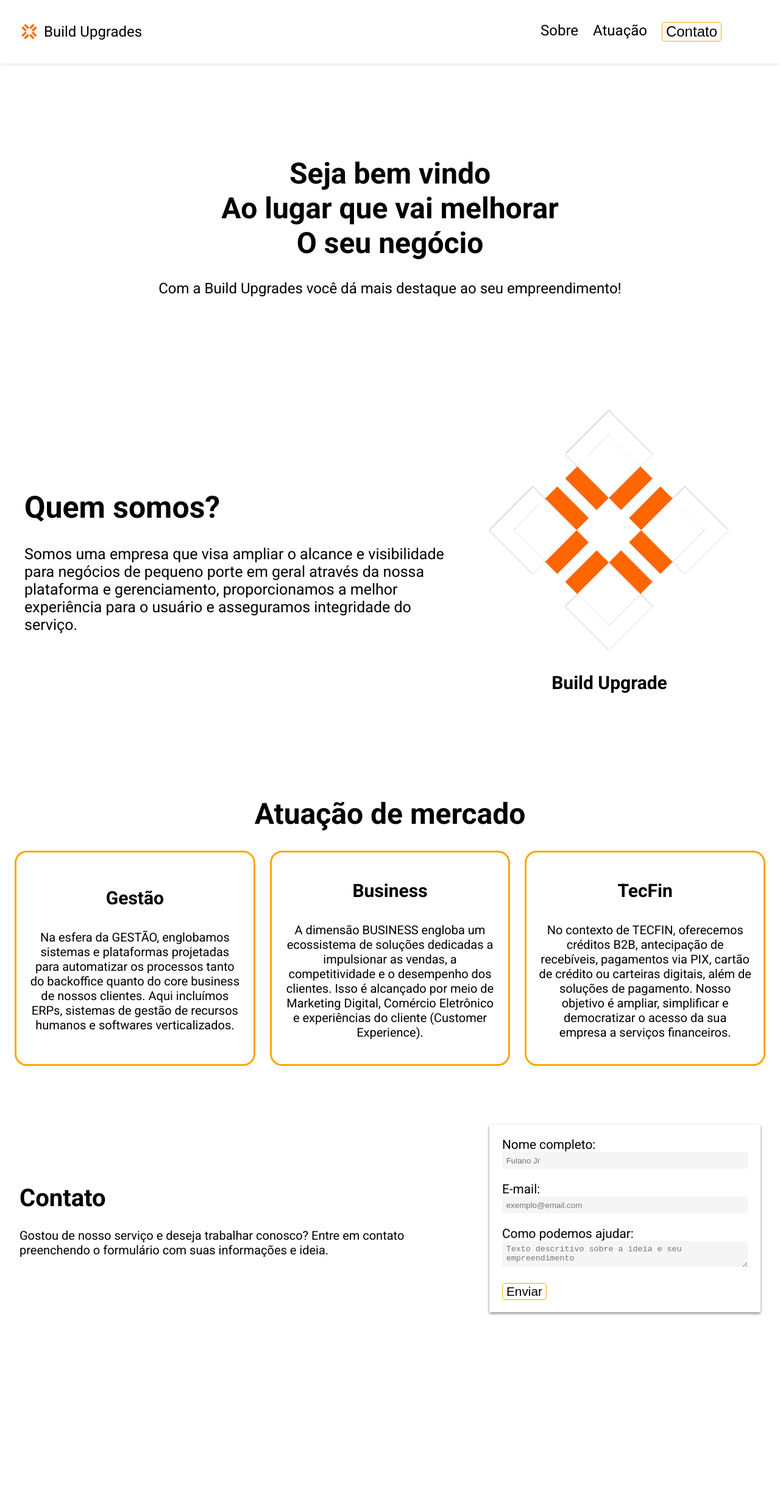
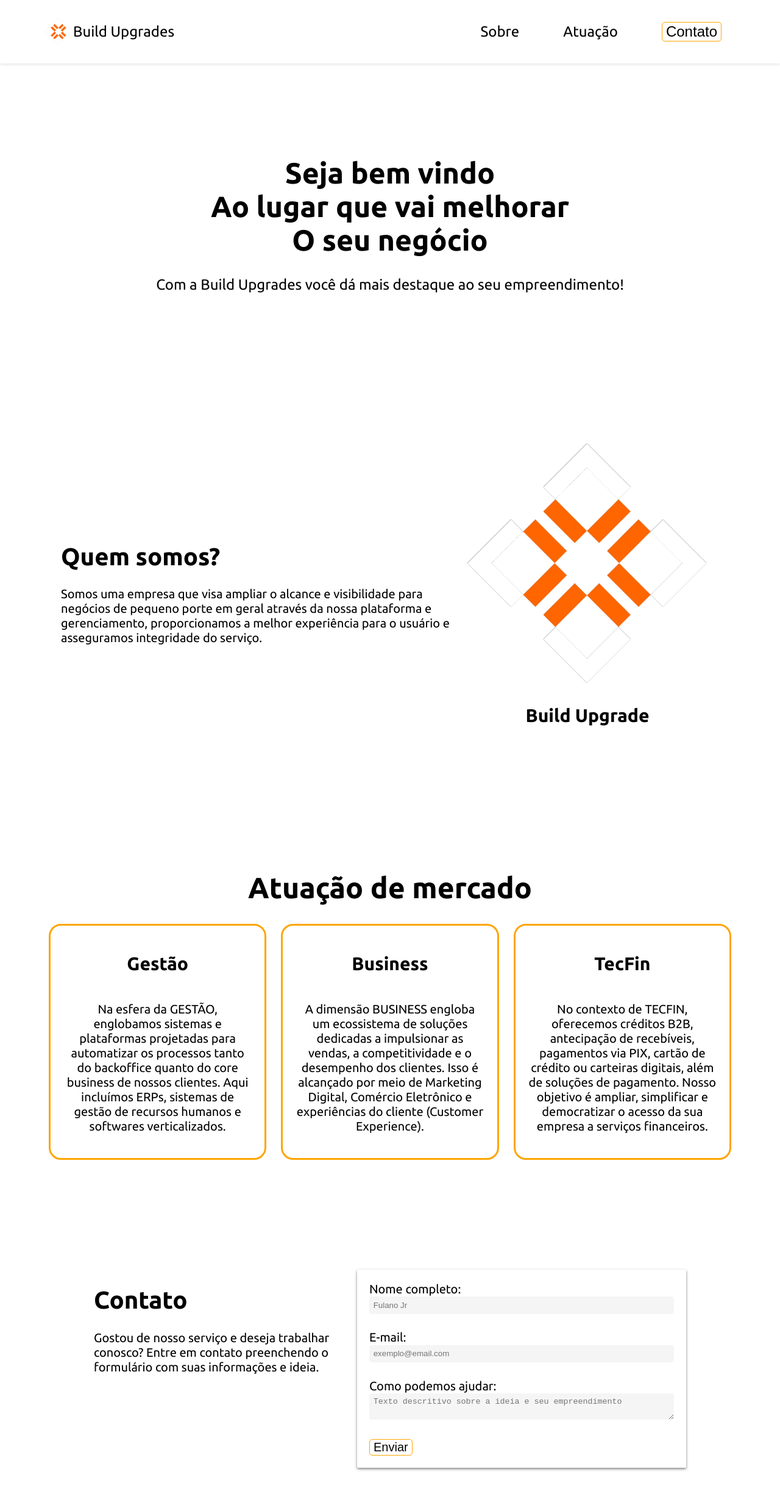
Before and after one commit to kiqBueno/Build-Upgrades, a React (Create React App) app: page /Pagina-inicial in a window 1280 px wide. Shown: the top 2450 px of the page at 61% size. Before the commit the page ends 2184 px from the top, so only its background shows below. Built offline with nearby package versions, Linux system fonts and the light colour scheme.

Commit message:
Finalização do prototipo para computadores

```diff
--- a/public/index.html
+++ b/public/index.html
@@ -2,22 +2,22 @@
 <html lang="pt-br">
   <head>
     <meta charset="utf-8" />
-    <link rel="icon" href="%PUBLIC_URL%/favicon.ico" />
+    <link rel="icon" href="/icon.png" />
     <link rel="preconnect" href="https://fonts.googleapis.com" />
     <link rel="preconnect" href="https://fonts.gstatic.com" crossorigin />
     <link
+      href="https://fonts.googleapis.com/css2?family=Ubuntu:ital,wght@0,300;0,400;0,500;0,700;1,300;1,400;1,500;1,700&display=swap"
       rel="stylesheet"
-      href="https://fonts.googleapis.com/css2?family=Roboto:wght@300;400;500;700&display=swap"
     />
     <style>
       body {
-        font-family: "Roboto", sans-serif;
+        font-family: "Ubuntu", sans-serif;
       }
     </style>
     <meta name="viewport" content="width=device-width, initial-scale=1" />
     <title>Build Upgrades</title>
   </head>
-  <body style="margin: 0;">
+  <body style="margin: 0">
     <div id="root"></div>
   </body>
 </html>
--- a/src/App.tsx
+++ b/src/App.tsx
@@ -1,15 +1,20 @@
-import './App.css';
-import { Contato } from './Componentes/Contato';
-import { Navbar } from './Componentes/Header';
-import { PaginaAtuacao } from './Componentes/Pagina Atuacao';
-import { PaginaInicial } from './Componentes/Pagina Inicial';
-import { PaginaSobre } from './Componentes/Pagina Sobre';
+import { BrowserRouter } from "react-router-dom";
+import "./App.css";
+import { Contato } from "./Componentes/Contato";
+import { Navbar } from "./Componentes/Header";
+import { PaginaAtuacao } from "./Componentes/Pagina Atuacao";
+import { PaginaInicial } from "./Componentes/Pagina Inicial";
+import { PaginaSobre } from "./Componentes/Pagina Sobre";
+import { AppRoutes } from "./Rotas";
 
 function App() {
   return (
     <div className="App">
       <Navbar />
-      <PaginaInicial />
+      <BrowserRouter>
+        <PaginaInicial />
+        <AppRoutes />
+      </BrowserRouter>
       <PaginaSobre />
       <PaginaAtuacao />
       <Contato />
--- a/src/Componentes/Contato/Contato.css
+++ b/src/Componentes/Contato/Contato.css
@@ -1,24 +1,16 @@
-.container {
+.containerFooter {
   display: flex;
+  justify-content: center;
+  font-size: 1.25em;
+  padding: 5em;
 }
 
 .texto {
-  width: 40%;
-  font-size: 1.25em;
-  align-content: center;
-}
-
-footer {
-  display: flex;
-  justify-content: space-between;
-  margin: 2em;
-  margin-top: 6em;
+  flex: 0 0 40%;
 }
 
 .form {
-  width: 40%;
-  font-size: 1.3em;
-  margin-left: 2em;
+  flex: 0 0 50%;
 }
 
 .form-box {
@@ -26,9 +18,6 @@
   border-radius: 2px;
   box-shadow: 0px 2px 4px rgba(0, 0, 0, 0.5);
   padding: 1em;
-}
-.form-group {
-  margin-bottom: 0.5em;
 }
 
 .form-group input,
@@ -38,7 +27,7 @@
   background-color: #f5f5f5;
   border: none;
   border-radius: 4px;
-  margin-bottom: 10px;
+  margin-bottom: 2em;
   box-sizing: border-box;
 }
 
@@ -52,4 +41,5 @@
   border-radius: 5px;
   background-color: transparent;
   font-size: 1em;
+  cursor: pointer;
 }
--- a/src/Componentes/Contato/index.tsx
+++ b/src/Componentes/Contato/index.tsx
@@ -26,7 +26,7 @@
   };
 
   return (
-    <footer>
+    <footer className="containerFooter">
       <div className="texto">
         <h1>Contato</h1>
         <p>
--- a/src/Componentes/Header/Navigation.css
+++ b/src/Componentes/Header/Navigation.css
@@ -2,6 +2,9 @@
   list-style-type: none;
   margin: 0.5em;
   display: flex;
+  margin-right: 2em;
+  align-items: center;
+  gap: 2em;
   margin-right: 2em;
 }
 
@@ -35,6 +38,7 @@
 .navbar-brand {
   flex: 1;
   display: flex;
+  margin-left: 2em;
 }
 
 .navbar-brand img {
@@ -49,6 +53,7 @@
   background-color: white;
   box-shadow: 0 2px 4px rgba(0, 0, 0, 0.1);
   font-size: 1.5em;
+  z-index: 1;
 }
 
 .navbar-brand-button {
--- a/src/Componentes/Header/index.tsx
+++ b/src/Componentes/Header/index.tsx
@@ -1,4 +1,4 @@
-import React, { useState, useEffect } from 'react';
+import React, { useState, useEffect } from "react";
 import "./Navigation.css";
 
 export const Navbar = () => {
@@ -10,20 +10,41 @@
     });
   };
 
+  const handleGoToBottom = (event: React.MouseEvent<HTMLButtonElement>) => {
+    event.preventDefault();
+    window.scrollTo({
+      top: document.documentElement.scrollHeight,
+      behavior: "smooth",
+    });
+  };
+
   const [headerHeight, setHeaderHeight] = useState(0);
 
   useEffect(() => {
-    const header = document.querySelector('.header');
+    const header = document.querySelector(".header");
     if (header) {
       const { height } = header.getBoundingClientRect();
       setHeaderHeight(height);
     }
   }, []);
 
-  const handleContactClick = () => {
-    // Aqui você pode adicionar a lógica para lidar com o clique no botão de contato
-    // Por exemplo, abrir um formulário de contato ou redirecionar para uma página de contato
-    console.log("Botão de contato clicado!");
+  const handleSmoothScroll = (
+    event: React.MouseEvent<HTMLAnchorElement | HTMLButtonElement>
+  ) => {
+    event.preventDefault();
+    const targetId = event.currentTarget.getAttribute("href");
+    if (targetId) {
+      const targetElement = document.querySelector(targetId) as HTMLElement;
+      if (targetElement) {
+        const offset = targetElement.getBoundingClientRect().top;
+        const scrollTop = window.pageYOffset || document.documentElement.scrollTop;
+        const targetPosition = offset + scrollTop;
+        window.scrollTo({
+          top: targetPosition,
+          behavior: "smooth",
+        });
+      }
+    }
   };
 
   return (
@@ -31,16 +52,27 @@
       <header className="header">
         <nav className="header-container">
           <div className="navbar-brand">
-            <img src='/icon.png' alt='Logo da empresa'/>
+            <img src="/icon.png" alt="Logo da empresa" />
             <button onClick={handleGoToTop} className="navbar-brand-button">
               Build Upgrades
             </button>
           </div>
           <ul className="navbar-menu">
-            <li><a href="#sobre">Sobre</a></li>
-            <li><a href="#atuacao">Atuação</a></li>
-            {/* <li><a href="#portfolio">Portfólio</a></li> */}
-            <li><button onClick={handleContactClick} className="contact-button">Contato</button></li>
+            <li>
+              <a href="#sobre" onClick={handleSmoothScroll}>
+                Sobre
+              </a>
+            </li>
+            <li>
+              <a href="#atuacao" onClick={handleSmoothScroll}>
+                Atuação
+              </a>
+            </li>
+            <li>
+              <button onClick={handleGoToBottom} className="contact-button">
+                Contato
+              </button>
+            </li>
           </ul>
         </nav>
       </header>
--- a/src/Componentes/Pagina Atuacao/PaginaAtuacao.css
+++ b/src/Componentes/Pagina Atuacao/PaginaAtuacao.css
@@ -1,8 +1,14 @@
+.ContainerAtuacao {
+  justify-content: center;
+  display: flex;
+  flex-direction: column;
+  padding: 5em;
+}
+
 .cards {
   display: flex;
   gap: 1.5em;
   justify-content: space-between;
-  margin: 1.5em;
 }
 
 .card {
@@ -21,10 +27,6 @@
   font-size: 1.25em;
 }
 
-.card h2 {
-  margin-bottom: 0.5em;
-}
-
 .card:hover {
   transform: scale(1.1);
   background-color: white;
@@ -36,6 +38,5 @@
 
 .head1 {
  text-align: center;
- margin-top: 3em;
  font-size: 3em;
 }
--- a/src/Componentes/Pagina Atuacao/index.tsx
+++ b/src/Componentes/Pagina Atuacao/index.tsx
@@ -2,7 +2,7 @@
 
 export const PaginaAtuacao = () => {
   return (
-    <div>
+    <div id="atuacao" className="ContainerAtuacao">
       <h1 className="head1">Atuação de mercado</h1>
       <div className="cards">
         <div className="card">
--- a/src/Componentes/Pagina Sobre/PaginaSobre.css
+++ b/src/Componentes/Pagina Sobre/PaginaSobre.css
@@ -1,22 +1,23 @@
-.container {
+.containerSobre {
   display: flex;
-  justify-content: space-between;
-  margin: 2em;
   font-size: 1.25em;
+  justify-content: center;
+  align-items: center;
+  padding: 5em;
 }
 
-.imagem {
+.imagem1 {
   flex: 0 0 40%;
-  margin-right: 1%;
   text-align: center;
 }
 
-.imagem img {
+.imagem1 img {
   width: 20em;
   height: auto;
 }
 
-.texto {
+.texto1 {
   flex: 0 0 60%;
   justify-content: center;
+  align-items: center;
 }
--- a/src/Componentes/Pagina Sobre/index.tsx
+++ b/src/Componentes/Pagina Sobre/index.tsx
@@ -2,8 +2,8 @@
 
 export const PaginaSobre = () => {
   return (
-    <div className="container">
-      <div className="texto">
+    <div className="containerSobre" id="sobre">
+      <div className="texto1">
         <h1>Quem somos?</h1>
         <p>
           Somos uma empresa que visa ampliar o alcance e visibilidade para
@@ -12,7 +12,7 @@
           asseguramos integridade do serviço.
         </p>
       </div>
-      <div className="imagem">
+      <div className="imagem1">
         <img src="/icon.png" alt="Logo da Empresa" />
         <h2>Build Upgrade</h2>
       </div>
--- /dev/null
+++ b/src/Rotas/index.tsx
@@ -0,0 +1,10 @@
+import { Navigate, Route, Routes } from "react-router-dom"
+
+export const AppRoutes = () => {
+    return(
+        <Routes>
+            <Route path="/Pagina-Inicial"/>
+            <Route path="*" element={<Navigate to="/Pagina-inicial" />} />
+        </Routes>
+    )
+}
```
Also changed, not shown: package.json (+8 -7 lines), 1 other file (tests, documents, lock files or other folders).
